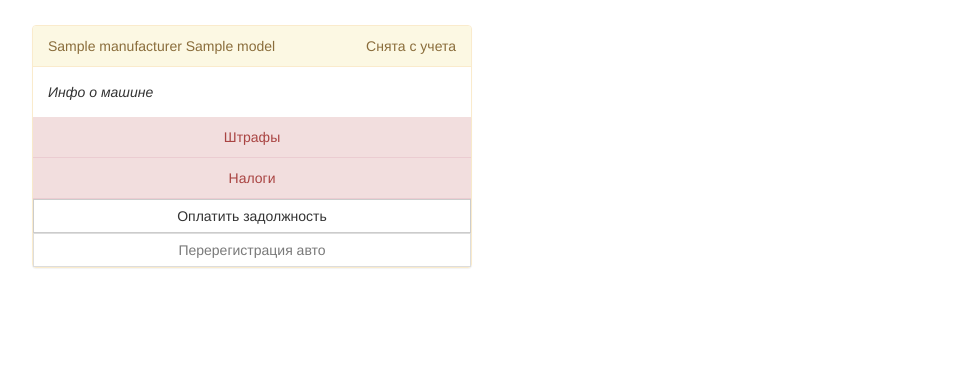
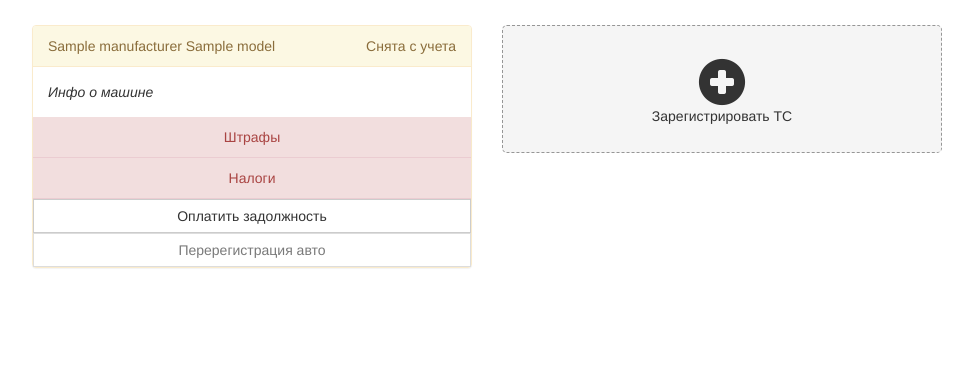
Before and after one commit to carbase/carbase, a Django app: template src/templates/cars/list.html in a window 1280 px wide. Shown: the part 52-420 px from the top of the page, without its empty margins (153-1126 px from the left). Run offline with Django 3.2, Linux system fonts and the light colour scheme; the template is opened without the code that fills it: most values are stand-ins (such as "Sample title", 1, 10 or a date in 2020); some libraries are stand-ins or nearby versions.

Commit message:
add new reg button

```diff
--- a/src/apps/cars/tests.py
+++ b/src/apps/cars/tests.py
@@ -431,5 +431,7 @@ class CarsTestCase(StaticLiveServerTestCase):
         self.assertFalse(car1_modal.find_elements_by_class_name('step_1')[0].is_displayed())
         self.assertTrue(car1_modal.find_elements_by_class_name('step_2')[0].is_displayed())
 
+        time.sleep(1000)
+
     def test_deregistration_page(self):
         pass
--- a/src/static/css/cars.css
+++ b/src/static/css/cars.css
@@ -205,3 +205,28 @@ h2 {
 .attention-note {
   margin-top: 10px;
 }
+
+.new_reg_car_button {
+  padding-top: 32px;
+  height: 128px;
+  border-radius: 5px;
+  border: 1px dashed #969696;
+  background-color: #f5f5f5;
+  text-align: center;
+  margin-bottom: 20px;
+  cursor: pointer;
+}
+
+.new_reg_car_button .glyphicon-plus-sign {
+  font-size: 48px;
+}
+
+.new_reg_car_button:hover {
+  border-color:#737373;
+  background-color: #f1f1f1;
+}
+
+.new_reg_car_button:active {
+  border-color: #636363;
+  background-color: #d5d5d5;
+}
--- a/src/templates/cars/list.html
+++ b/src/templates/cars/list.html
@@ -21,28 +21,6 @@
   <div class="container cars">
     {% for car in cars %}
       {% with car_taxes=car.tax_set.all car_fines=car.fine_set.all %}
-        {% for tax in car_taxes %}
-          {% if not tax.is_paid %}
-            <div class="modal pay-modal fade" id="tax{{tax.id}}PayModal">
-              <div class="modal-dialog" role="document">
-                <div class="modal-content">
-                  <div class="modal-body" id="tax{{tax.id}}PayFrameModal"></div>
-                </div>
-              </div>
-            </div>
-          {% endif %}
-        {% endfor %}
-        {% for fine in car_fines %}
-          {% if not fine.is_paid %}
-            <div class="modal pay-modal fade" id="fine{{fine.id}}PayModal">
-              <div class="modal-dialog" role="document">
-                <div class="modal-content">
-                  <div class="modal-body" id="fine{{fine.id}}PayFrameModal"></div>
-                </div>
-              </div>
-            </div>
-          {% endif %}
-        {% endfor %}
         <div class="car col-xs-6" id="carPanel{{car.id}}">
           <div class="panel {% if car.is_registred %}panel-default{% else %}panel-warning{% endif %}">
             <div class="panel-heading">
@@ -90,7 +68,7 @@
                     </div>
                   </div>
                 </li>
-                {% if not car|is_all_taxes_paid and not car|is_all_fines_paid %}
+                {% if not car|is_all_taxes_paid or not car|is_all_fines_paid %}
                   <li class="list-group-item car-action">
                     <label type="button" class="btn btn-default btn-block pay-all-button {% if car|is_all_fines_paid or car|is_all_taxes_paid %}disabled{% endif %}" {% if not car|is_all_fines_paid and not car|is_all_taxes_paid %}data-toggle="modal" data-target="#payAllModal{{car.id}}"{% endif %}>
                       Оплатить задолжность
@@ -174,7 +152,14 @@
           </div>
         </div>
       {% endwith %}
+
     {% endfor %}
+    <div class="car new_reg_car col-xs-6">
+      <div class="new_reg_car_button">
+        <span class="glyphicon glyphicon-plus-sign"></span><br>
+        Зарегистрировать ТС
+      </div>
+    </div>
     {% for reregistration in reregistrations %}
       <div class="modal fade reregistrationModal reregistration-modal-buyer" id="reregistrationModalBuyer{{reregistration.id}}" tabindex="-1" role="dialog">
         <div class="modal-dialog modal-lg" role="document">
```
